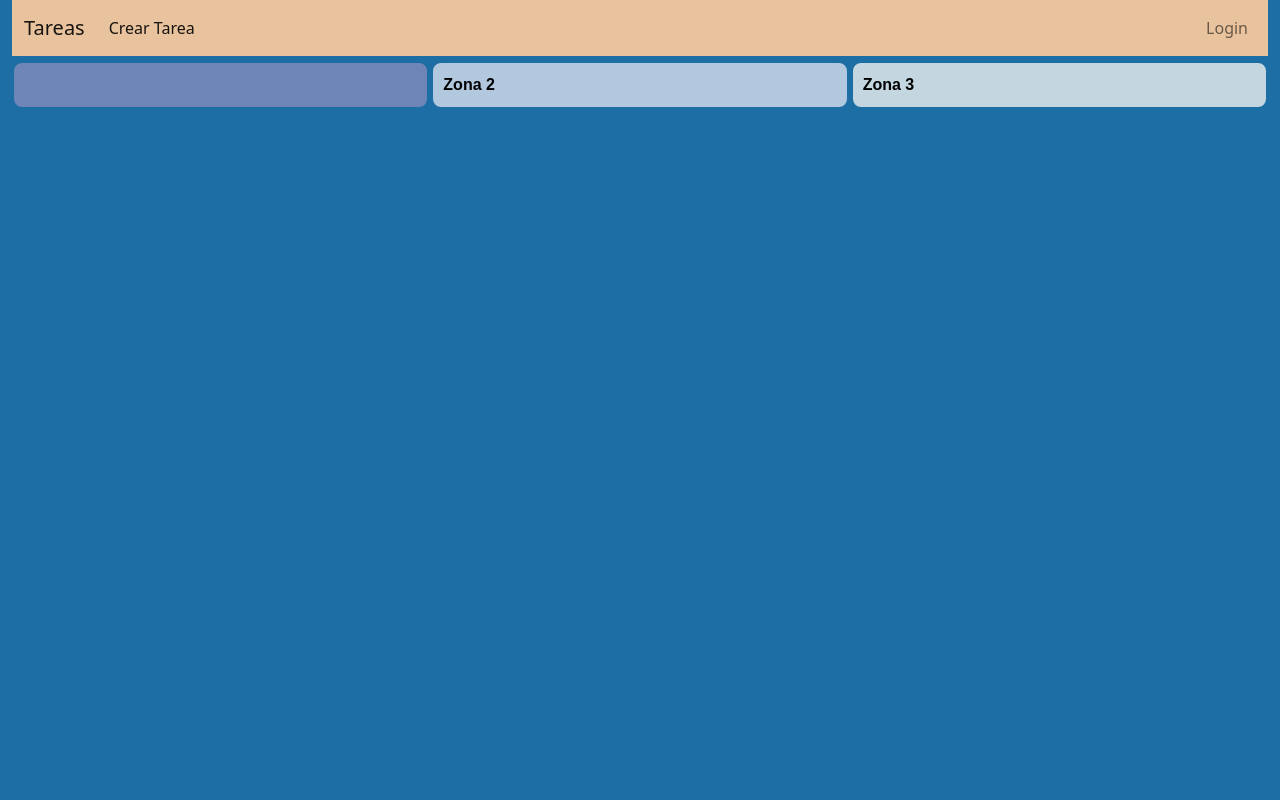
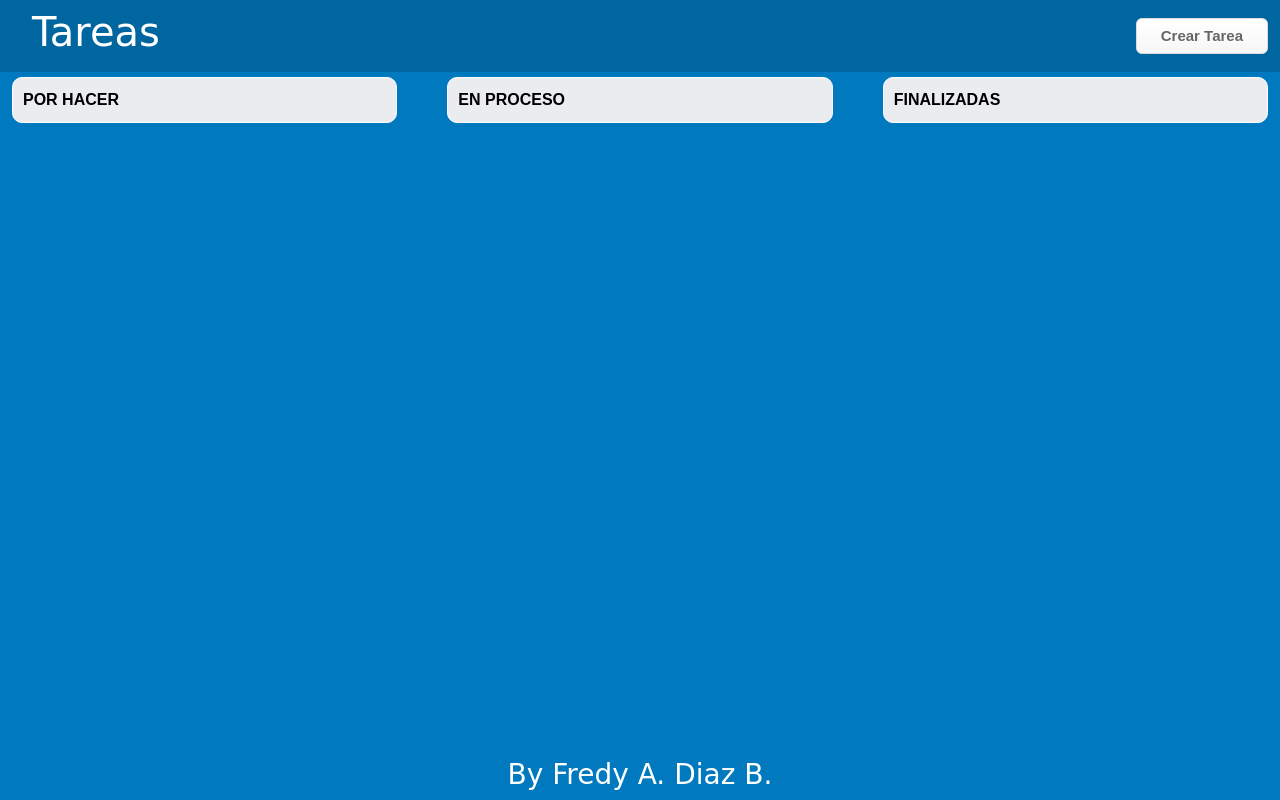
Before and after one commit to fredycoding/Listado_de_tareas_Firebase_Javascript, a plain HTML site: page index.html in a window 1280 px wide. Drawn offline with nearby package versions, Linux system fonts and the light colour scheme; no server answers; a web font is replaced by a local one.

Commit message:
Finalizando estilos

```diff
--- a/assets/css/styles.css
+++ b/assets/css/styles.css
@@ -1,21 +1,27 @@
-/* Paleta de colores: https://colorhunt.co/palette/6e85b7b2c8dfc4d7e0f8f9d7*/
+@import url('https://fonts.googleapis.com/css2?family=Varela+Round&display=swap');
+@import url('https://fonts.googleapis.com/css2?family=Monofett&display=swap');
+@import url('https://fonts.googleapis.com/css2?family=The+Nautigal:wght@700&display=swap');
+
 body {
-    background-color: #1C6EA4;
+background: #0079bf;
+
 }
 .example-parent {
-  background-color: #1C6EA4;
+  background-color: #0079bf;
     color: black;
     display: flex;
     font-family: sans-serif;
     font-weight: bold;
+    gap: 50px; /*Espaciado entre los flex*/
   }
 
-  .tareas-container-creadas {
-    background-color: #6E85B7;
+  .tareas-container {
+    background-color: #ebecf0;
+
     flex-basis: 100%;
     flex-grow: 1;
     padding: 10px;
-    border: 2px solid #1C6EA4;
+    border: 1px solid #ffffff;
     border-radius: 10px;
     margin-top: 5px;
   }
@@ -28,28 +34,89 @@ body {
     padding: 10px;
   }
 
-  .tareas-container-proceso {
-    background-color: #B2C8DF;
-    flex-basis: 100%;
-    flex-grow: 1;
-    padding: 10px;
-    border: 2px solid #1C6EA4;
-    border-radius: 10px;
-    margin-left: 2px;
-    margin-right: 2px;
-    margin-top: 5px;
-  }
+  .card {
+    border-radius: 5px;
+    -webkit-box-shadow: 0 1px 2.94px 0.06px rgba(4,26,55,0.16);
+    box-shadow: 0 1px 2.94px 0.06px rgba(4,26,55,0.16);
+    border: none;
+    margin-bottom: 10px;
+    -webkit-transition: all 0.3s ease-in-out;
+    transition: all 0.3s ease-in-out;
+}
 
-  .tareas-container-finalizadas {
-    background-color: #C4D7E0;
-    flex-basis: 100%;
-    flex-grow: 1;
-    padding: 10px;
-    border: 2px solid #1C6EA4;
-    border-radius: 10px;
-    margin-top: 5px;
-  }
 
-  .texto {
-  color: rgb(255, 255, 255)!important;
-  }
+.navbar {
+  background:  #0066a0;
+
+}
+
+.btnCrear {
+	box-shadow:inset 0px 1px 0px 0px #ffffff;
+	background:linear-gradient(to bottom, #ffffff 5%, #f6f6f6 100%);
+	background-color:#ffffff;
+	border-radius:6px;
+	border:1px solid #dcdcdc;
+	display:inline-block;
+	cursor:pointer;
+	color:#666666;
+	font-family:Arial;
+	font-size:15px;
+	font-weight:bold;
+	padding:6px 24px;
+	text-decoration:none;
+	text-shadow:0px 1px 0px #ffffff;
+}
+.myButton:hover {
+	background:linear-gradient(to bottom, #f6f6f6 5%, #ffffff 100%);
+	background-color:#f6f6f6;
+}
+.myButton:active {
+	position:relative;
+	top:1px;
+}
+
+
+.titulobrand {
+  font-family: 'Monofett', cursive;
+  margin-left: 20px;
+  color:#ffffff;
+}
+
+.titulocard {
+  font-family: 'Varela Round', sans-serif;
+  font-size: small;
+  color: #1d1d1d;
+  text-transform: uppercase;
+}
+
+.tareacard {
+  font-family: 'Varela Round', sans-serif;
+  font-size: small;
+  color: #1d1d1d;
+  text-transform: uppercase;
+}
+
+.btn-delete {
+  background-color: #d0d0d1;
+  border-color: #ffffff;
+  color: #1d1d1d;
+  font-size: small;
+}
+
+.btn-edit {
+  background-color: #026aa7;
+  border-color: #ffffff;
+  font-size: small;
+}
+
+
+.firma {
+  font-family: 'The Nautigal', cursive;
+  color: #ffffff;
+  position: fixed;
+  left: 0;
+  bottom: 0;
+  width: 100%;
+  text-align: center;
+
+}
--- a/assets/js/app.js
+++ b/assets/js/app.js
@@ -29,7 +29,7 @@ function onDrop(event) {
 
 }
 
-tareascreadasContainer.innerHTML = "";
+//tareascreadasContainer.innerHTML = "";
 
 // Renderiza las tareasa de acuerdo a su estado
 function renderTareas(doc) {
@@ -37,13 +37,13 @@ function renderTareas(doc) {
 // Pasa las tareas con el estado de "creada" a este container
 if (doc.data().estado == "creada"){
   tareascreadasContainer.innerHTML += `<div id="${doc.id}" class="card card-body mt-2 border-primary" draggable="true" ondragstart="onDragStart(event);">
-  <h3 class="h5">${doc.data().titulo}</h3>
+  <h3 class="h5 titulocard">${doc.data().titulo}</h3>
   <p>${doc.data().tarea}</p>
 <div>
-  <button class="btn btn-primary btn-delete" id="botondelete-${doc.id}" onclick="eliminar('${doc.id}')">
+  <button class="btn btn-danger btn-delete" id="botondelete-${doc.id}" onclick="eliminar('${doc.id}')">
     🗑 Delete
   </button>
-  <button class="btn btn-secondary btn-edit" data-id="${doc.id}">
+  <button class="btn btn-primary btn-edit" data-id="${doc.id}">
     🖉 Edit
   </button>
 </div>
@@ -54,13 +54,13 @@ if (doc.data().estado == "creada"){
 // Pasa las tareas con el estado de "proceso" a este container
 if (doc.data().estado == "proceso"){
   tareasprocesoContainer.innerHTML += `<div id="${doc.id}" class="card card-body mt-2 border-primary" draggable="true" ondragstart="onDragStart(event);">
-  <h3 class="h5">${doc.data().titulo}</h3>
+  <h3 class="h5 titulocard">${doc.data().titulo}</h3>
   <p>${doc.data().tarea}</p>
 <div>
-  <button class="btn btn-primary btn-delete" id="botondelete-${doc.id}" onclick="eliminar('${doc.id}')">
+  <button class="btn btn-danger btn-delete" id="botondelete-${doc.id}" onclick="eliminar('${doc.id}')">
     🗑 Delete
   </button>
-  <button class="btn btn-secondary btn-edit" data-id="${doc.id}">
+  <button class="btn btn-primary btn-edit" data-id="${doc.id}">
     🖉 Edit
   </button>
 </div>
@@ -71,18 +71,17 @@ if (doc.data().estado == "proceso"){
 // Pasa las tareas con el estado de "finalizada" a este container
 if (doc.data().estado == "finalizada"){
   tareasfinalizadasContainer.innerHTML += `<div id="${doc.id}" class="card card-body mt-2 border-primary" draggable="true" ondragstart="onDragStart(event);">
-  <h3 class="h5">${doc.data().titulo}</h3>
-  <p>${doc.data().tarea}</p>
+  <h3 class="h5 titulocard">${doc.data().titulo}</h3>
+  <p class="tareacard">${doc.data().tarea}</p>
 <div>
-  <button class="btn btn-primary btn-delete" id="botondelete-${doc.id}" onclick="eliminar('${doc.id}')">
+  <button class="btn btn-danger btn-delete" id="botondelete-${doc.id}" onclick="eliminar('${doc.id}')">
     🗑 Delete
   </button>
-  <button class="btn btn-secondary btn-edit" data-id="${doc.id}">
+  <button class="btn btn-primary btn-edit" data-id="${doc.id}">
     🖉 Edit
   </button>
 </div>
 </div>`;
-
 }
 }
 
--- a/index.html
+++ b/index.html
@@ -19,25 +19,23 @@
 <body>
 
   <!-- Inicio del Nav Bar-->
-  <div class="container-fluid !direction !spacing">
-    <nav class="navbar navbar-expand-lg navbar-light" style="background-color: #e8c39e;">
-        <div class="container-fluid texto2">
-            <a href="#" class="navbar-brand">Tareas</a>
+
+    <nav class="navbar navbar-expand-lg navbar-light">
+        <div class="container-fluid">
+            <h1 class="titulobrand">Tareas</h1>
             <button type="button" class="navbar-toggler" data-bs-toggle="collapse" data-bs-target="#navbarCollapse">
                 <span class="navbar-toggler-icon"></span>
             </button>
             <div class="collapse navbar-collapse" id="navbarCollapse">
-                <div class="navbar-nav">
-                    <a href="#" class="nav-item nav-link active" data-bs-toggle="modal"
-                        data-bs-target="#exampleModal">Crear Tarea</a>
-                </div>
+
                 <div class="navbar-nav ms-auto">
-                    <a href="#" class="nav-item nav-link">Login</a>
+                  <a href="#" class="btn btnCrear" data-bs-toggle="modal"
+                  data-bs-target="#exampleModal">Crear Tarea</a>
                 </div>
             </div>
         </div>
     </nav>
-</div>
+
 <!-- FIN del Nav Bar-->
 
 
@@ -45,19 +43,21 @@
         <div class="container-fluid">
             <div class="example-parent">
               <!-- Zona de crear tarea-->
-              <div class="tareas-container-creadas" ondragover="onDragOver(event);" ondrop="onDrop(event);" id="tareas-creadas">
-                Zona de inicio
+              <div class="tareas-container" ondragover="onDragOver(event);" ondrop="onDrop(event);" id="tareas-creadas">
+                POR HACER
               </div>
 
               <!-- Zona de tarea en proceso-->
-              <div class="tareas-container-proceso" ondragover="onDragOver(event);" ondrop="onDrop(event);" id="tareas-proceso">
-                Zona 2
+              <div class="tareas-container" ondragover="onDragOver(event);" ondrop="onDrop(event);" id="tareas-proceso">
+                EN PROCESO
               </div>
 
               <!-- Zona de tarea finalizada-->
-              <div class="tareas-container-finalizadas" ondragover="onDragOver(event);" ondrop="onDrop(event);"
+              <div class="tareas-container" ondragover="onDragOver(event);" ondrop="onDrop(event);"
                 id="tareas-finalizadas">
-                Zona 3
+                <span class="ml-5">
+                  FINALIZADAS
+                </span>
               </div>
             </div>
           </div>
@@ -99,7 +99,7 @@
 </div>
 <!-- Fin Modal -->
 
-
+<h3 class="firma">By Fredy A. Diaz B.</h3>
 
 
     <script>
```
